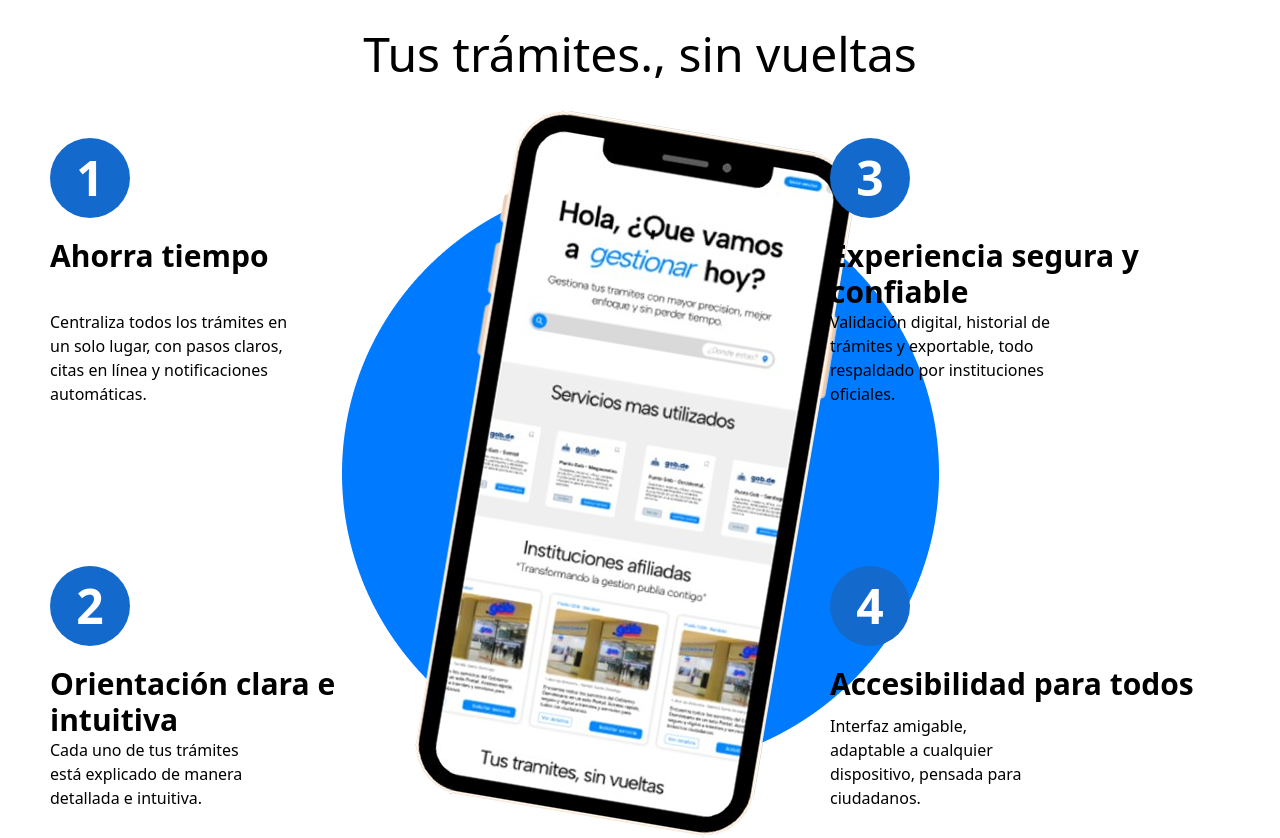
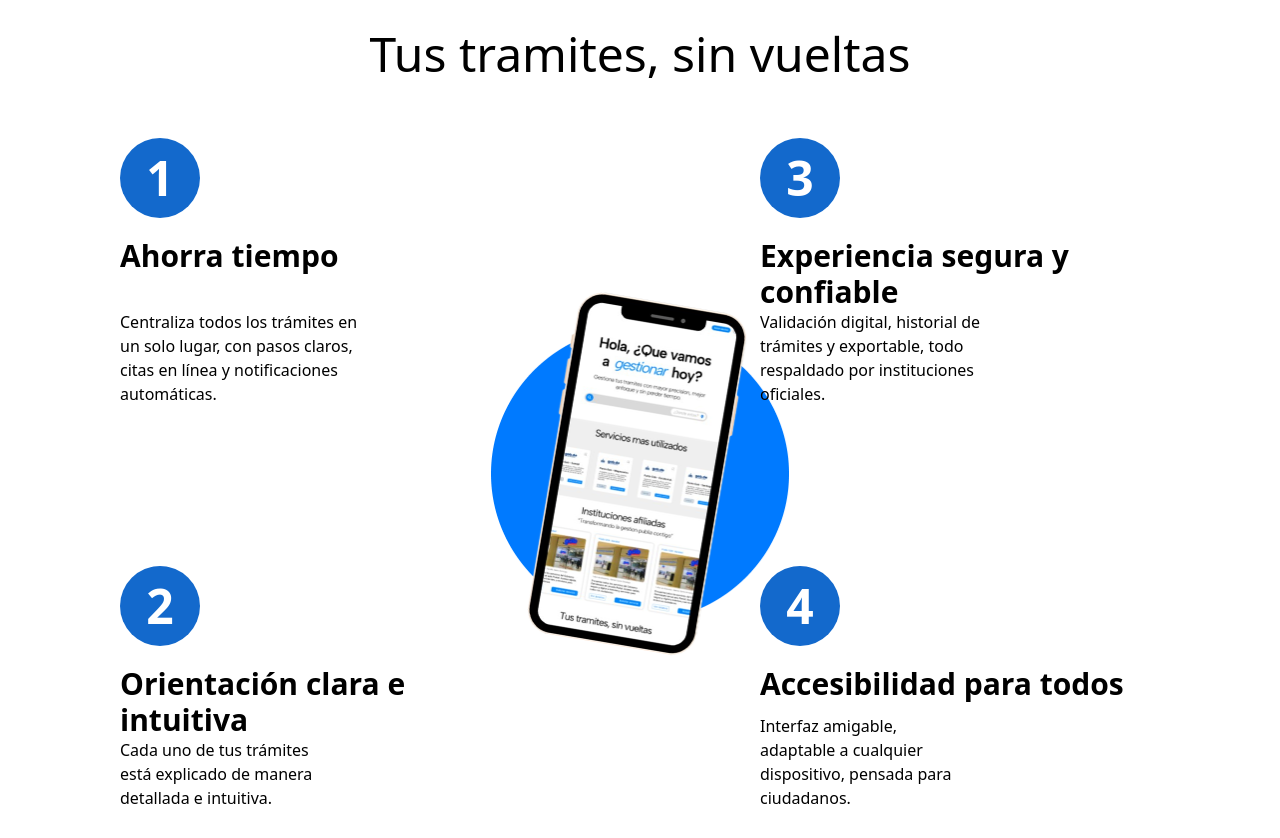
Before and after one commit to Urpirio/s-gob-2025, a Next.js app: page / in a window 1280 px wide. Shown: the part 1720-2558 px from the top of the page. Built offline with nearby package versions, Linux system fonts and the light colour scheme.

Commit message:
Se corrigio unos pequeños erros en los estilos

```diff
--- a/components/components - Home/components/Section - Tramites.jsx
+++ b/components/components - Home/components/Section - Tramites.jsx
@@ -13,18 +13,17 @@ export default function SectionTramites() {
   return (
     <section className=" flex flex-col">
         <div className={`${Albert_sans} text-5xl justify-center flex`}>
-                <h1 className="">Tus trámites., sin vueltas</h1>
+                <h1 className="">Tus tramites, sin vueltas</h1>
         </div>
         <section className="relative flex ">
-            <div className=" w-[100%] justify-center flex  z-10 ">
-                <Image src={ImgBack} className="h-[100%] object-contain "/>
+            <div className=" w-[100%] justify-center items-center xl:flex  z-10 hidden ">
+                <Image src={ImgBack} className="h-[50%] object-contain "/>
             </div>
-
-            <div className=" absolute  z-20 flex flex-col justify-around  h-[100%] w-[100%] gap-10">
-               <div className="flex justify-around w-[100%]  gap-70">
+            <div className=" xl:absolute relative  z-20 flex flex-col justify-around  h-[100%] w-[100%] gap-10 ">
+               <div className="flex justify-around w-[100%] flex-wrap ">
                 {Grupo1}
                </div>
-               <div className="flex justify-around w-[100%] gap-70">
+               <div className="flex justify-around w-[100%] flex-wrap">
                 {Grupo2}
                </div>
             </div>
```
